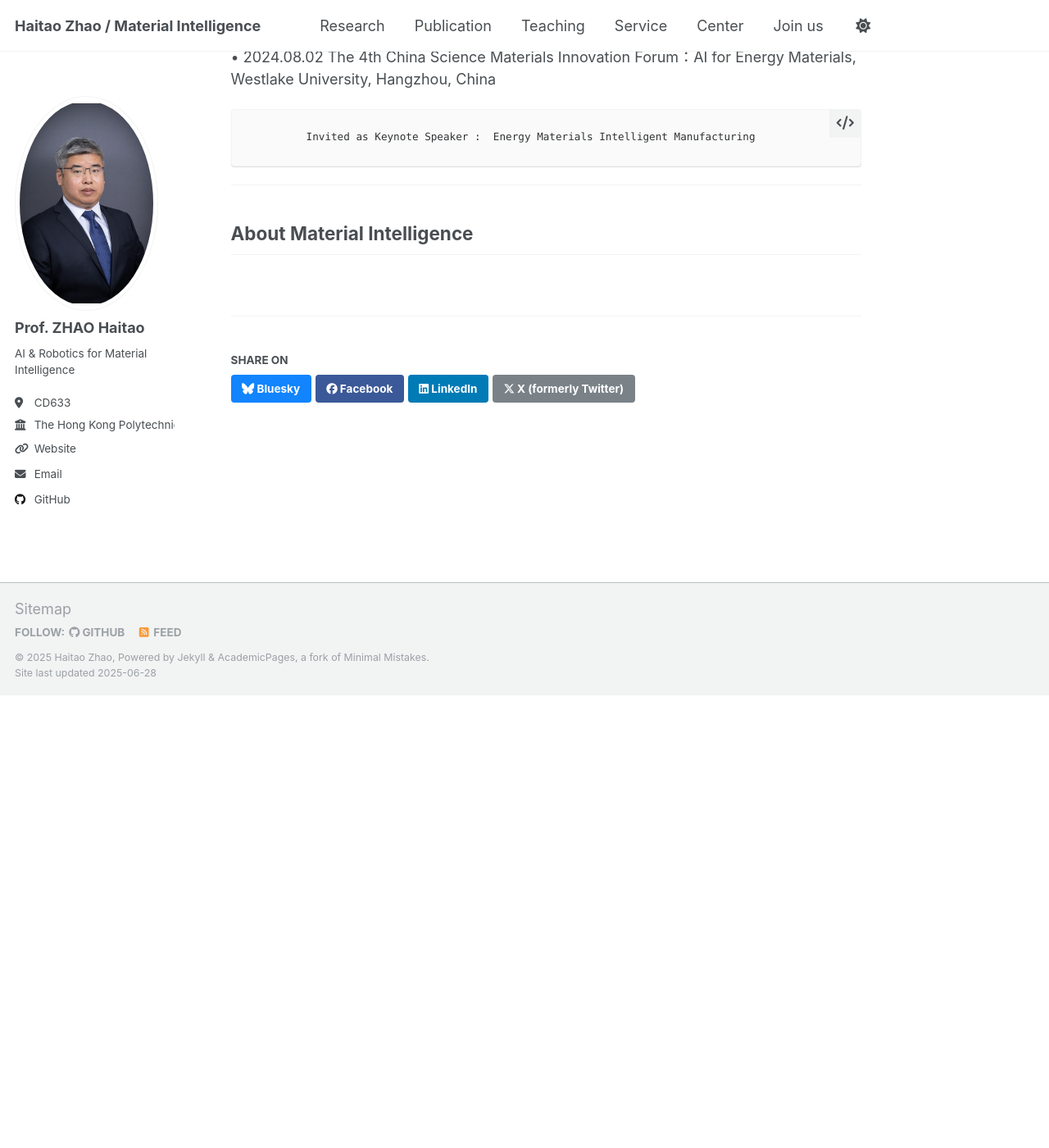
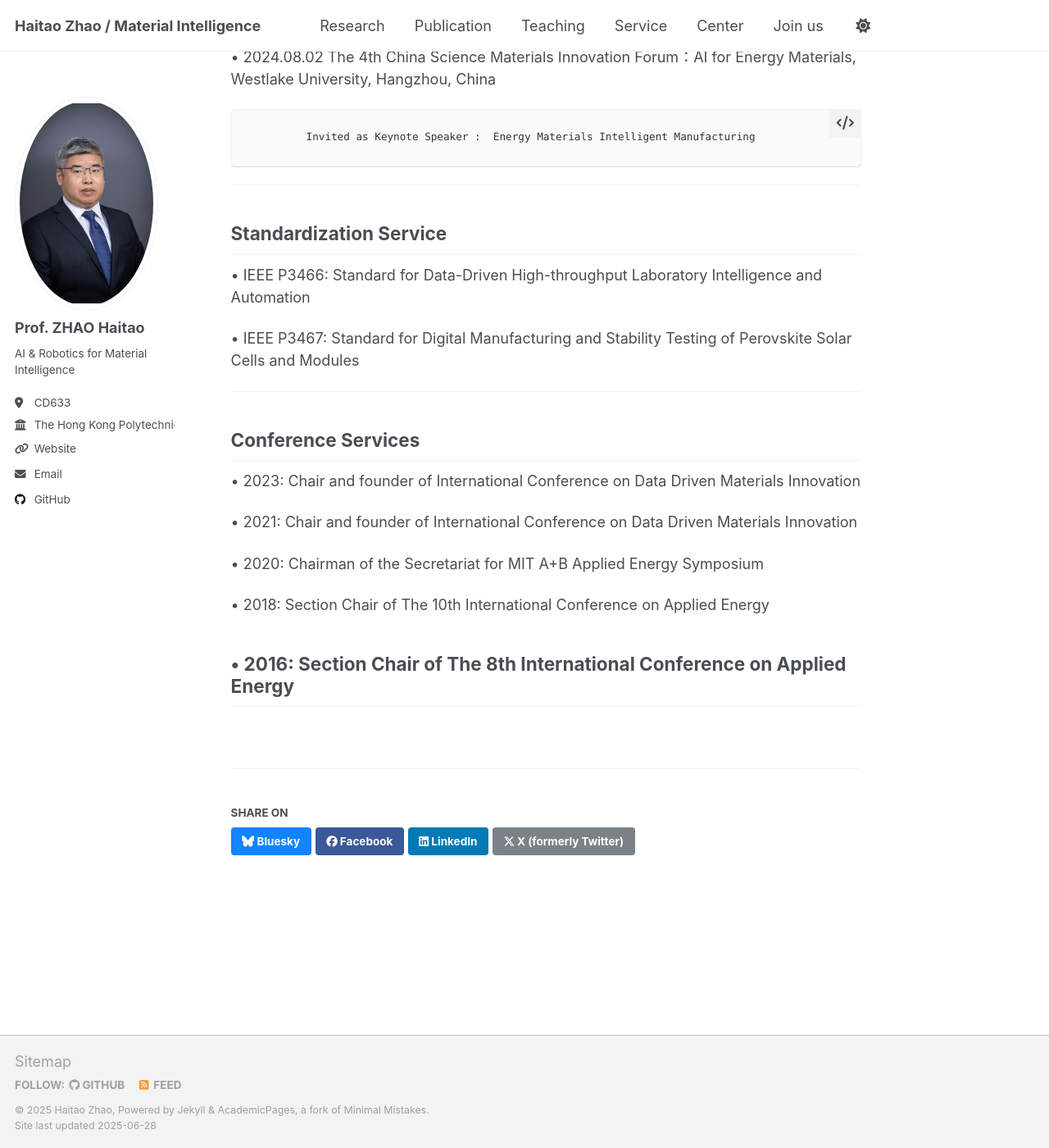
Before and after one commit to HaitaoZhao-PolyU/HaitaoZhao-PolyU.github.io, a Jekyll site: the page built from _service1/service.md, in a window 1280 px wide and 1400 px high, scrolled down 1435 px. Shown: the whole window at 82% size. Built offline with Jekyll 4.4.1, drawn with Linux system fonts in a browser that asks for light colours; before the commit the page ends 2283 px from its top, so only the background shows below that.

Commit message:
Update service.md

```diff
--- a/_service1/service.md
+++ b/_service1/service.md
@@ -50,4 +50,23 @@ collection: service1
 
 ---
 
-## About Material Intelligence
+## Standardization Service
+
+•	IEEE P3466: Standard for Data-Driven High-throughput Laboratory Intelligence and Automation
+
+•	IEEE P3467: Standard for Digital Manufacturing and Stability Testing of Perovskite Solar Cells and Modules
+
+---
+
+## Conference Services
+
+•	2023: Chair and founder of International Conference on Data Driven Materials Innovation
+
+•	2021: Chair and founder of International Conference on Data Driven Materials Innovation
+
+•	2020: Chairman of the Secretariat for MIT A+B Applied Energy Symposium
+
+•	2018: Section Chair of The 10th International Conference on Applied Energy
+
+•	2016: Section Chair of The 8th International Conference on Applied Energy
+---
```
